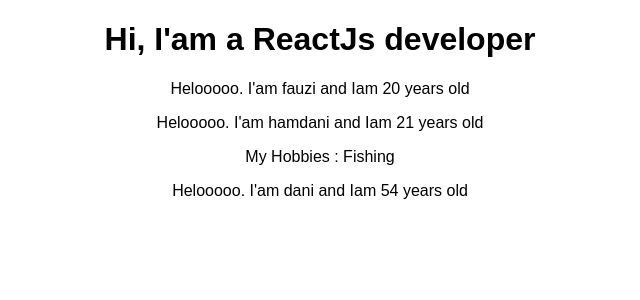
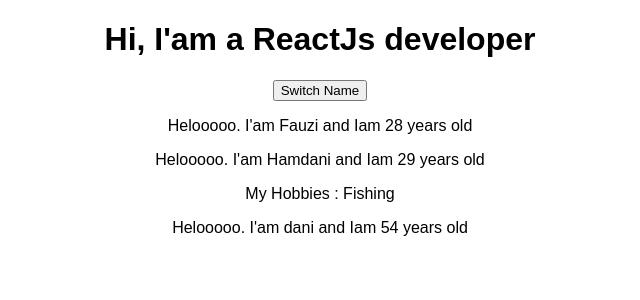
Before and after one commit to fauzihamdani/react-complete-guide, a React (Create React App) app: page / in a window 1280 px wide. Shown: the top 300 px of the page, without its empty margins (320-960 px from the left). Built offline with nearby package versions, Linux system fonts and the light colour scheme.

Commit message:
3-14 Understanding & Using State

```diff
--- a/src/App.js
+++ b/src/App.js
@@ -3,15 +3,32 @@
 import Person from './Person/Person';
 
 class App extends Component {
+	state = {
+		persons: [
+			{ name: 'Fauzi', age: 28 },
+			{ name: 'Hamdani', age: 29 },
+			{ name: 'dani', age: 54 },
+		],
+	};
+
 	render() {
 		return (
 			<div className='App'>
 				<h1>Hi, I'am a ReactJs developer</h1>
-				<Person name='fauzi' age='20' />
-				<Person name='hamdani' age='21'>
+				<button>Switch Name</button>
+				<Person
+					name={this.state.persons[0].name}
+					age={this.state.persons[0].age}
+				/>
+				<Person
+					name={this.state.persons[1].name}
+					age={this.state.persons[1].age}>
 					My Hobbies : Fishing
 				</Person>
-				<Person name='dani' age='54' />
+				<Person
+					name={this.state.persons[2].name}
+					age={this.state.persons[2].age}
+				/>
 			</div>
 		);
 	}
```
